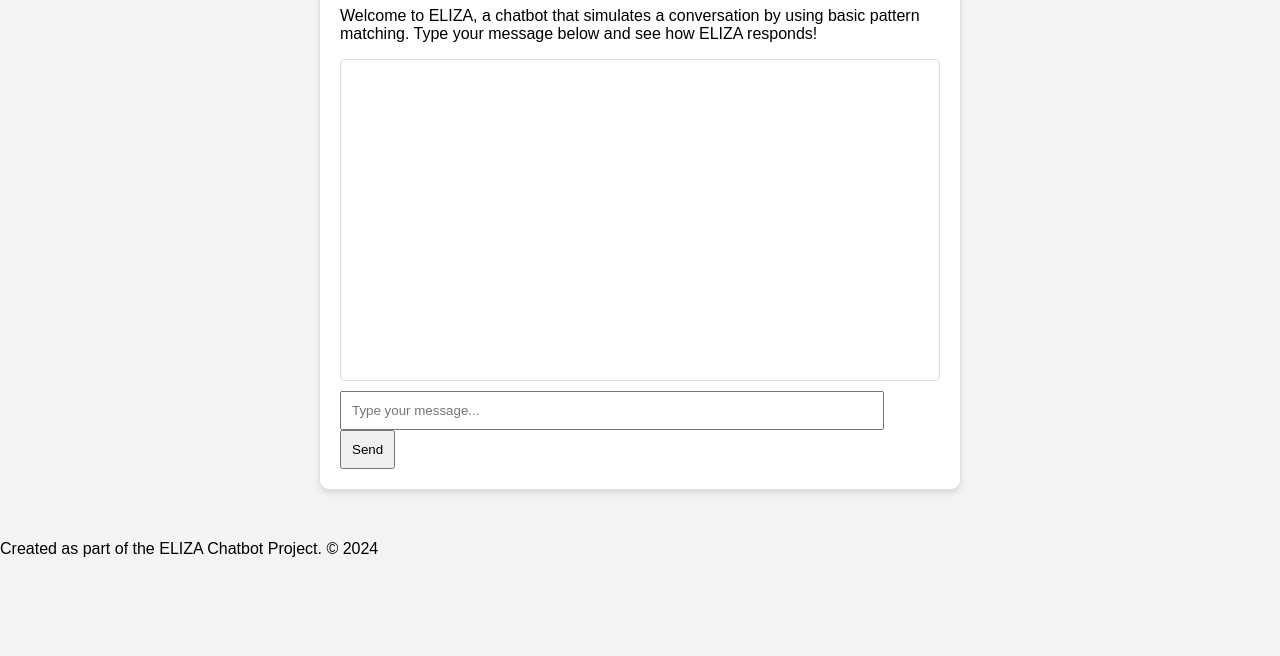
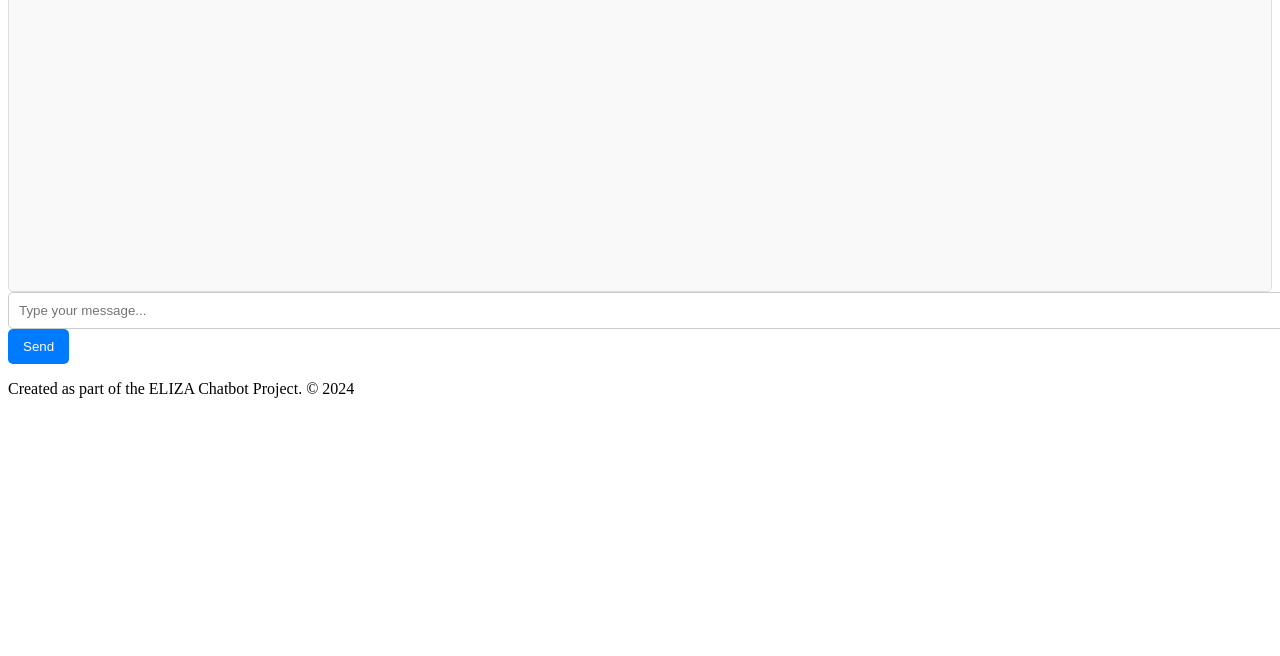
Before and after one commit to mcshanebrendan/Emerging-Technologies, a plain HTML site: page docs/index.html in a window 1280 px wide. Shown: the part 144-800 px from the top of the page. Drawn offline with Linux system fonts and the light colour scheme.

Commit message:
adding styling

```diff
--- a/docs/style.css
+++ b/docs/style.css
@@ -1,34 +1,38 @@
-body {
-    font-family: Arial, sans-serif;
-    margin: 0;
-    padding: 0;
-    background-color: #f4f4f4;
+#chat-history {
+  background-color: #f9f9f9;
+  border: 1px solid #ddd;
+  border-radius: 5px;
+  padding: 10px;
+  height: 300px;
+  overflow-y: auto;
 }
 
-  #chat-container {
-    max-width: 600px;
-    margin: 50px auto;
-    background: white;
-    border: 1px solid #ddd;
-    padding: 20px;
-    border-radius: 10px;
-    box-shadow: 0px 4px 6px rgba(0, 0, 0, 0.1);
+.user-message {
+  color: blue;
+  text-align: right;
 }
 
-  #chat-history {
-    height: 300px;
-    overflow-y: auto;
-    border: 1px solid #ddd;
-    margin-bottom: 10px;
+.eliza-message {
+  color: green;
+  text-align: left;
+}
+
+#user-input {
+  width: 100%;
   padding: 10px;
+  border: 1px solid #ccc;
   border-radius: 5px;
 }
 
-  #user-input {
-    width: calc(100% - 80px);
-    padding: 10px;
+#send-button {
+  padding: 10px 15px;
+  background-color: #007bff;
+  color: white;
+  border: none;
+  border-radius: 5px;
+  cursor: pointer;
 }
 
-  #send-button {
-    padding: 10px;
+#send-button:hover {
+  background-color: #0056b3;
 }
```
Lines whose indentation alone changed are shown as unchanged.
